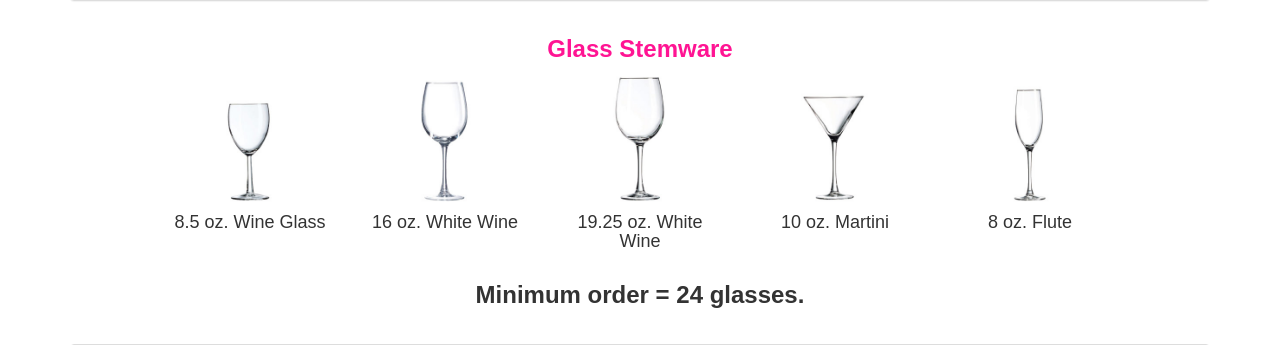
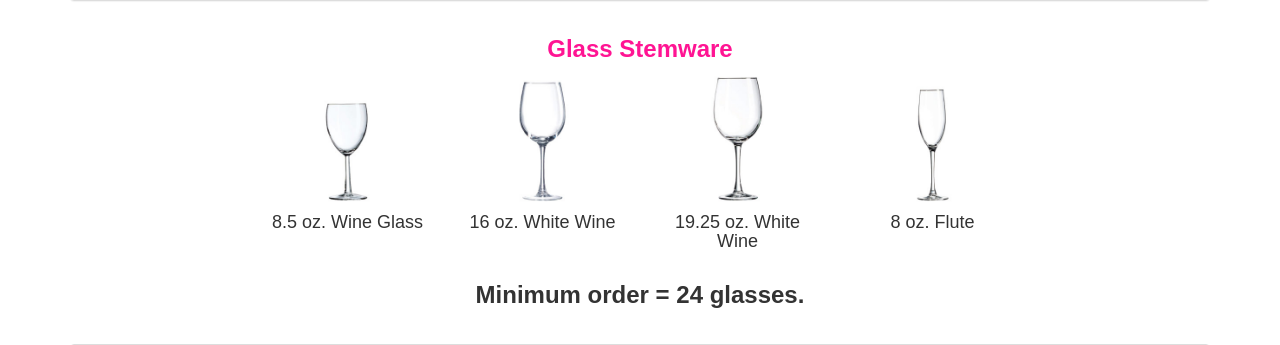
Before and after one commit to theogirl/TCS-CAN, a PHP site: page /prod-glassware.php in a window 1280 px wide. Shown: the part 5072-5417 px from the top of the page. Run offline with PHP 8.4, Linux system fonts and the light colour scheme; some libraries are stand-ins or nearby versions.

Commit message:
removed Martini from glassware page

```diff
--- a/prod-glassware.php
+++ b/prod-glassware.php
@@ -844,7 +844,7 @@
     <h3 class="text-center glass-title">Glass Stemware</h3>
 
     <section class="row">
-      <div class="col-xs-6 col-sm-2 col-sm-offset-1 tcs-product">
+      <div class="col-xs-6 col-sm-2 col-sm-offset-2 tcs-product">
       <img src="images/products/wine-85oz.jpg" alt="Wine Glass - 8.5oz" title="Wine Glass - 8.5oz">
       <h4>8.5 oz. Wine Glass</h4>
       </div>
@@ -859,10 +859,10 @@
       <h4>19.25 oz. White Wine</h4>
       </div>
 
-     <div class="col-xs-6 col-sm-2 tcs-product">
+     <!--<div class="col-xs-6 col-sm-2 tcs-product">
       <img src="images/products/martini-10oz.jpg" alt="Martini - 10oz" title="Martini - 10oz">
       <h4>10 oz. Martini</h4>
-      </div>
+      </div>-->
 
      <div class="col-xs-6 col-sm-2 tcs-product">
       <img src="images/products/flute-8oz.jpg" alt="Flute - 8oz" title="Flute - 8oz">
@@ -924,7 +924,7 @@
               <th>Call Us</th>
             </tr>
 
-            <tr>
+            <!--<tr>
               <th>AA10-48463</th>
               <th>10 oz Martini</th>
               <th>$13.83</th>
@@ -932,7 +932,7 @@
               <th>$9.88</th>
               <th>$9.35</th>
               <th>Call Us</th>
-            </tr>
+            </tr>-->
 
            <tr>
               <th>A8-45520</th>
```
